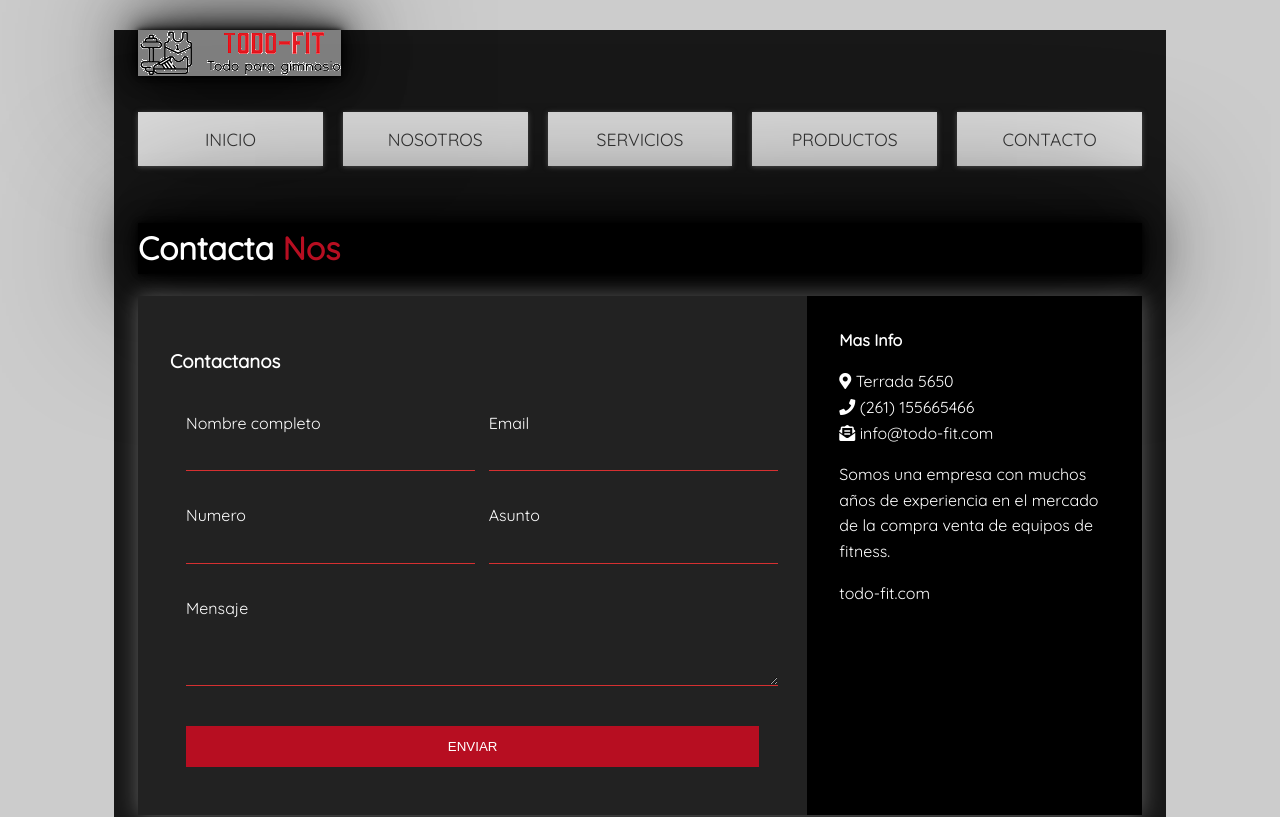
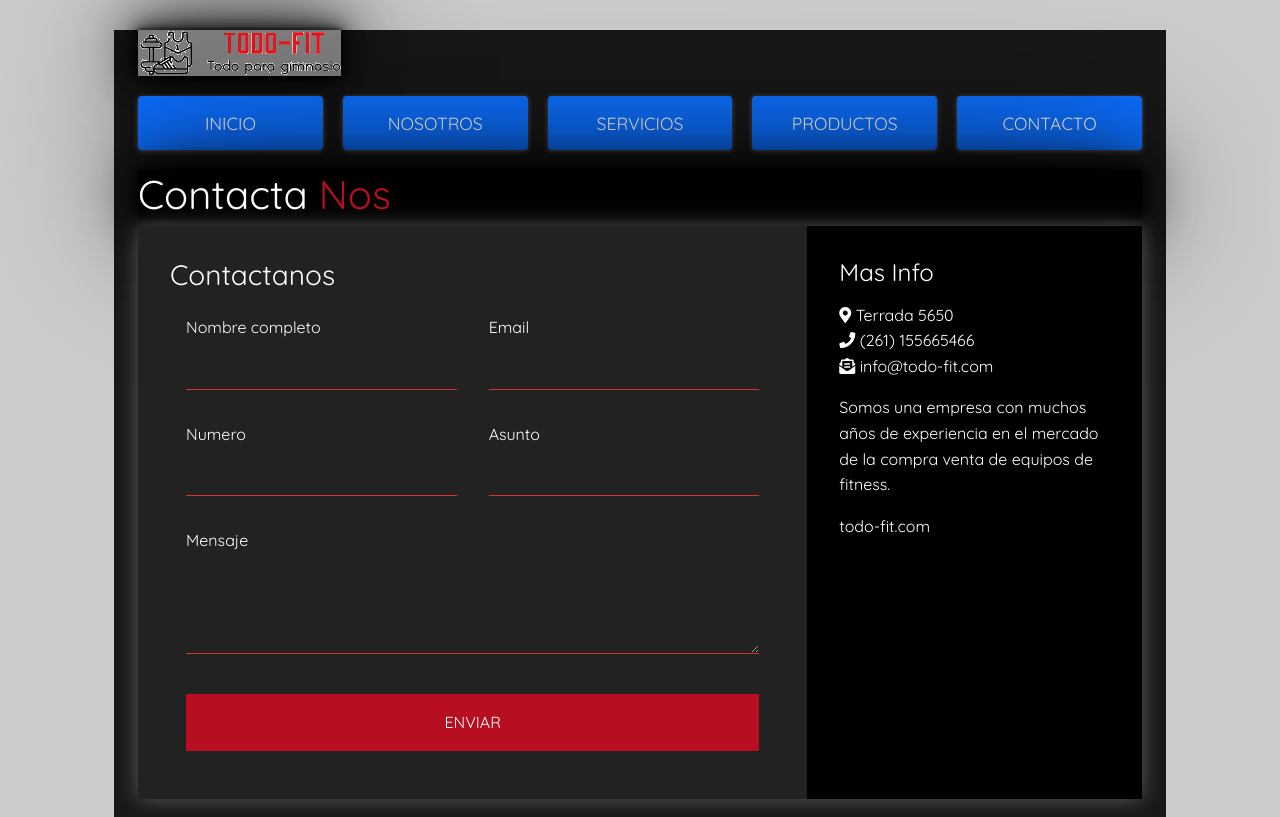
Before and after one commit to FacuAna/Maquetando-y-Aplicando-Bootstrap, a plain HTML site: page paginas/contacto.html in a window 1280 px wide. Shown: the top 817 px of the page. Drawn offline with nearby package versions, Linux system fonts and the light colour scheme.

Commit message:
agregando boots

```diff
--- a/paginas/contacto.html
+++ b/paginas/contacto.html
@@ -8,8 +8,11 @@
       <link href="https://fonts.googleapis.com/css?family=Quicksand" rel="stylesheet">
       <!-- FONT AWESOME -->
       <link rel="stylesheet" href="https://use.fontawesome.com/releases/v5.8.1/css/all.css" integrity="sha384-50oBUHEmvpQ+1lW4y57PTFmhCaXp0ML5d60M1M7uH2+nqUivzIebhndOJK28anvf" crossorigin="anonymous">
+
       <!-- ANIMATE CSS -->
       <link rel="stylesheet" href="https://cdnjs.cloudflare.com/ajax/libs/animate.css/3.7.0/animate.min.css">
+
+      <link href="https://cdn.jsdelivr.net/npm/bootstrap@5.1.3/dist/css/bootstrap.min.css" rel="stylesheet" integrity="sha384-1BmE4kWBq78iYhFldvKuhfTAU6auU8tT94WrHftjDbrCEXSU1oBoqyl2QvZ6jIW3" crossorigin="anonymous">
     <link rel="stylesheet" href="../main.css">
     <title>Crear repositorio en github</title>
 </head>
@@ -18,21 +21,21 @@
       <img src="../imagenes/logo2.png" alt="logo" class="logo">
         <!-- Navigation -->
         <nav class="main-nav">
-          <ul>
-            <li>
-              <a href="../index.html">Inicio</a>
+          <ul class="nav nav-pills nav-fill">
+            <li class="nav-item">
+              <a class="nav-link active" aria-current="page" href="../index.html">Inicio</a>
             </li>
-            <li>
-              <a href="nosotros.html">Nosotros</a>
+            <li class="nav-item">
+              <a class="nav-link active" href="nosotros.html">Nosotros</a>
             </li>
-            <li>
-              <a href="servicios.html">Servicios</a>
+            <li class="nav-item">
+              <a class="nav-link active" href="servicios.html">Servicios</a>
             </li>
-            <li>
-              <a href="productos.html">Productos</a>
+            <li class="nav-item">
+              <a class="nav-link active" href="productos.html" >Productos</a>
             </li>
-            <li>
-              <a href="contacto.html">Contacto</a>
+            <li class="nav-item">
+              <a class="nav-link active" href="contacto.html" >Contacto</a>
             </li>
           </ul>
         </nav>
@@ -87,12 +90,12 @@
       </div>
 
         <!-- Footer -->
-        <footer>
+        <footer class="footer-final">
           <p>FacundoAna &copy; 2022</p>
         </footer>
 
       </div>
       <!-- Wrapper Ends -->
 
-
+      <script src="https://cdn.jsdelivr.net/npm/bootstrap@5.1.3/dist/js/bootstrap.bundle.min.js" integrity="sha384-ka7Sk0Gln4gmtz2MlQnikT1wXgYsOg+OMhuP+IlRH9sENBO0LRn5q+8nbTov4+1p" crossorigin="anonymous"></script>
 </html>
```
Also changed, not shown: index.html (+3 -3 lines), paginas/nosotros.html (+16 -13 lines), paginas/productos.html (+4 -4 lines), paginas/servicios.html (+9 -6 lines).
